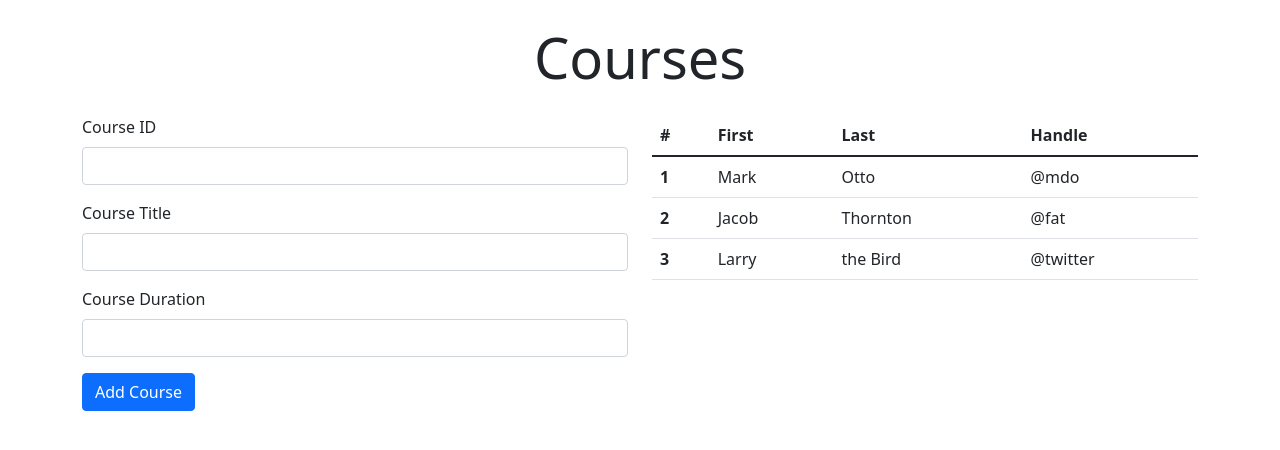
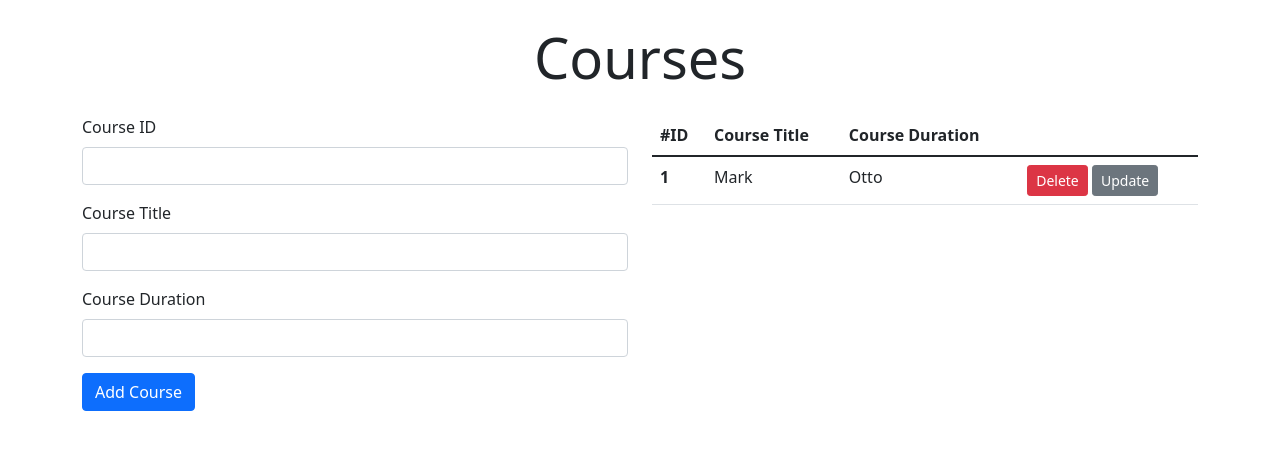
Before and after one commit to faiyazrafeek/eduweb, a PHP site: page /course.php in a window 1280 px wide. Shown: the part 56-506 px from the top of the page. Run offline with PHP 8.4, Linux system fonts and the light colour scheme.

Commit message:
add course added

```diff
--- a/course.php
+++ b/course.php
@@ -7,22 +7,22 @@ include("navbar.php");
         <h1 class="display-4 text-center my-4">Courses</h1>
 
        <div class="row">
-           <div class="col-md-6">
-           <form>
+           <div class="col-md-6 mb-md-0 mb-5">
+           <form action="addCourse.php" method="POST">
         <div class="mb-3">
             <label for="id" class="form-label">Course ID</label>
-            <input type="text" class="form-control" id="id" aria-describedby="emailHelp">
+            <input type="text" class="form-control" name="id" aria-describedby="emailHelp">
         </div>
         <div class="mb-3">
             <label for="title" class="form-label">Course Title</label>
-            <input type="text" class="form-control" id="title">
+            <input type="text" class="form-control" name="title">
         </div>
         <div class="mb-3">
-            <label for="tiduration" class="form-label">Course Duration</label>
-            <input type="text" class="form-control" id="duration">
+            <label for="duration" class="form-label">Course Duration</label>
+            <input type="text" class="form-control" name="duration">
         </div>
 
-        <button type="submit" class="btn btn-primary">Add Course</button>
+        <button type="submit" class="btn btn-primary" name="save" >Add Course</button>
         </form>
            </div>
            <div class="col-md-6">
@@ -30,10 +30,9 @@ include("navbar.php");
   <table class="table">
   <thead>
     <tr>
-      <th scope="col">#</th>
-      <th scope="col">First</th>
-      <th scope="col">Last</th>
-      <th scope="col">Handle</th>
+      <th>#ID</th>
+      <th>Course Title</th>
+      <th>Course Duration</th>
     </tr>
   </thead>
   <tbody>
@@ -41,19 +40,10 @@ include("navbar.php");
       <th scope="row">1</th>
       <td>Mark</td>
       <td>Otto</td>
-      <td>@mdo</td>
-    </tr>
-    <tr>
-      <th scope="row">2</th>
-      <td>Jacob</td>
-      <td>Thornton</td>
-      <td>@fat</td>
-    </tr>
-    <tr>
-      <th scope="row">3</th>
-      <td>Larry</td>
-      <td>the Bird</td>
-      <td>@twitter</td>
+      <td>
+        <a href="#" class="btn btn-sm btn-danger">Delete</a>
+        <a href="#" class="btn btn-sm btn-secondary">Update</a>
+      </td>
     </tr>
   </tbody>
   </table>
```
Also changed, not shown: connection.php (added, +16 -0 lines), course_set.php (added, +34 -0 lines).
